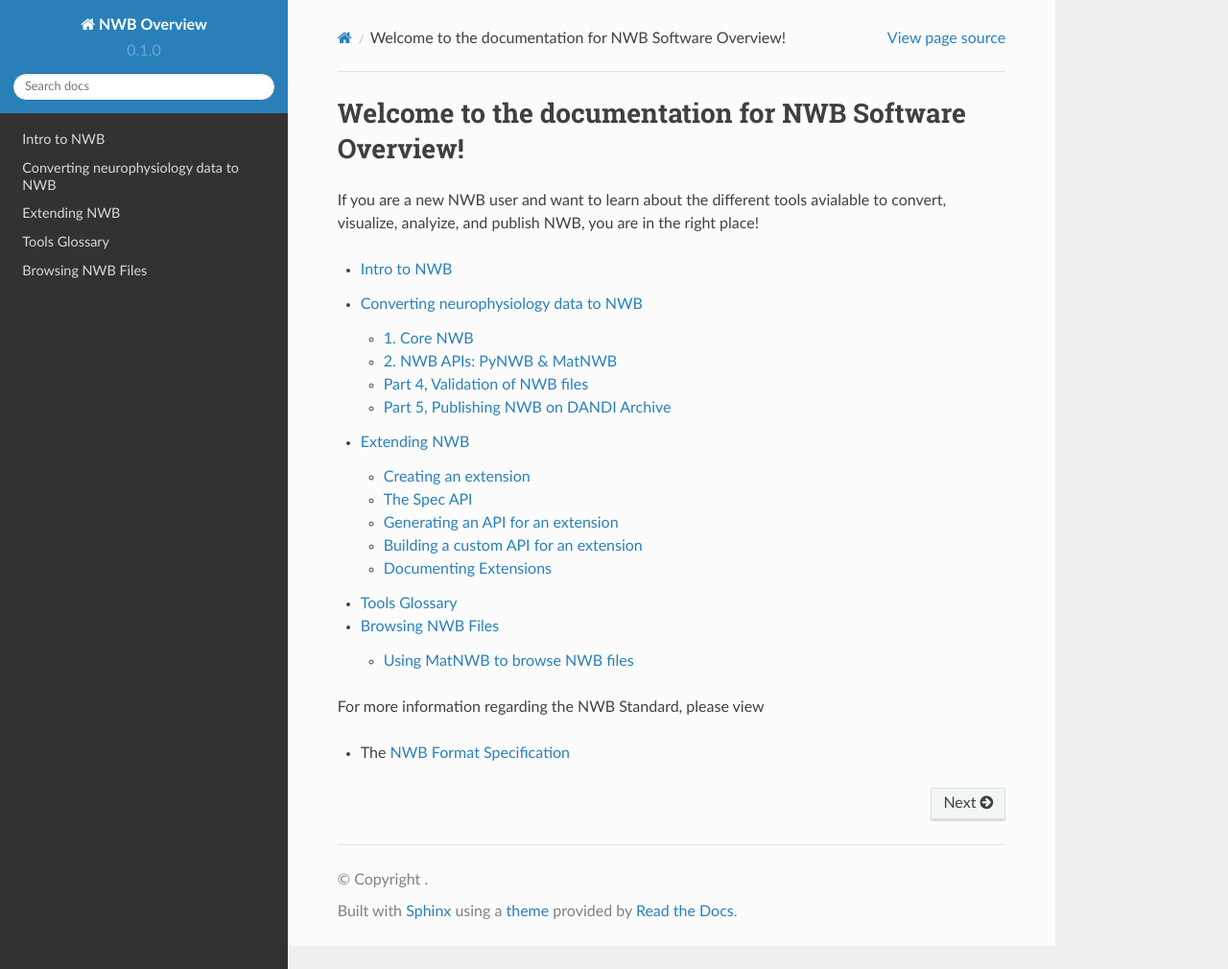
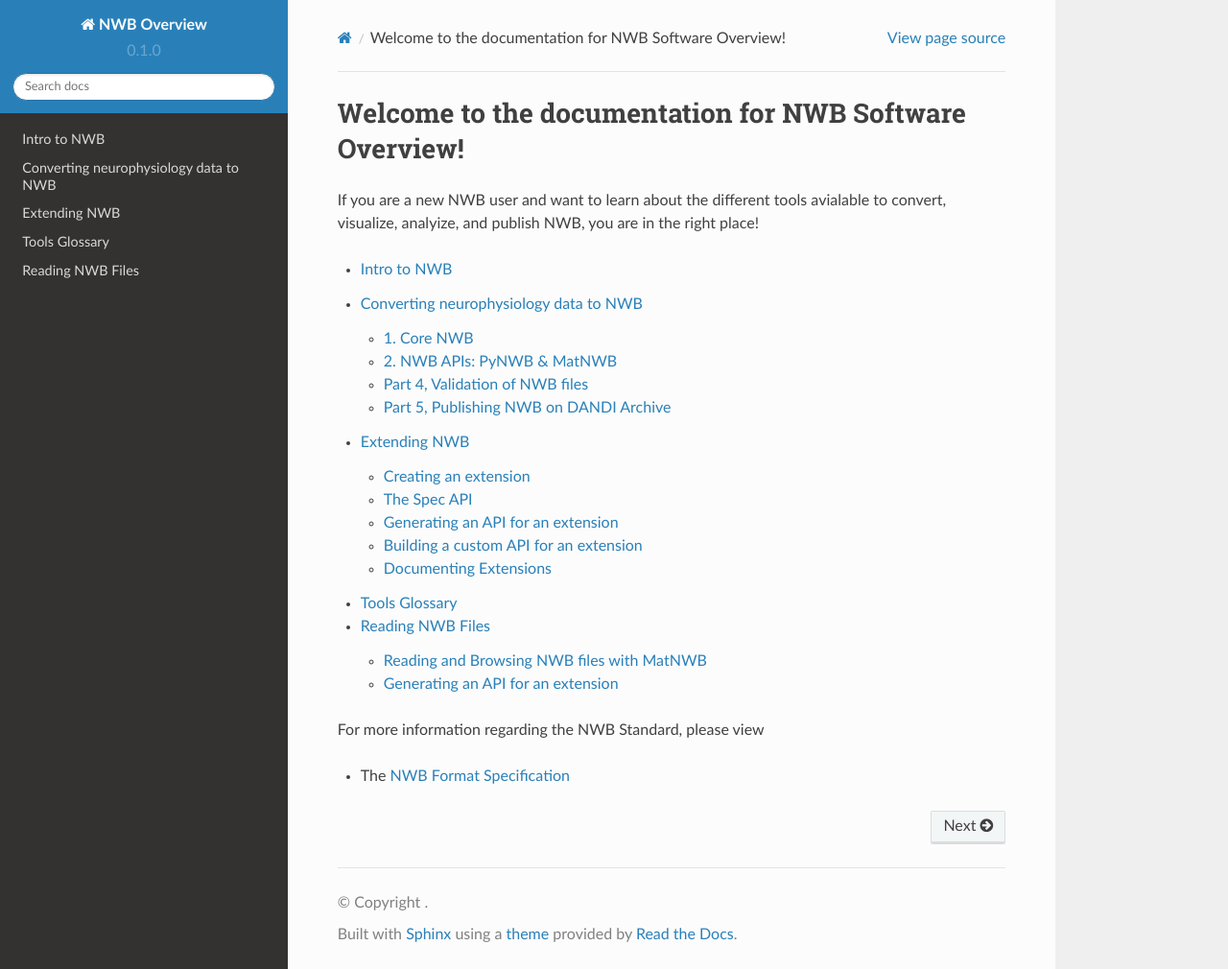
Before and after one commit to NeurodataWithoutBorders/nwb-overview, a Sphinx documentation site: the page built from docs/source/index.rst, in a window 1280 px wide and 1010 px high. Shown: the whole window at 96% size. Built offline with Sphinx 7.4.7 and the Read the Docs theme 2.0.0, drawn with Linux system fonts in a browser that asks for light colours; some of the changed lines change nothing that is shown.

Commit message:
copy extensions to read section.
rename file browsing to file reading sections.

```diff
--- /dev/null
+++ b/docs/source/file_read/extensions.rst
@@ -0,0 +1,78 @@
+Generating an API for an extension
+-----------------------------------------------------
+
+Generating a MatNWB API
+~~~~~~~~~~~~~~~~~~~~~~~
+
+In MatNWB, simply call ``generateExtension("path/to/extension/namespace.yaml");``; The class files will be generated under the ``+types/+<extension>`` module and can be accessed via standard MATLAB class semantics:
+
+.. code-block:: MATLAB
+
+    ts = types.ndx_example.TetrodeSeries(<arguments>);
+
+.. note::
+    As seen above, MatNWB will convert namespace names if they are not valid identifiers in MATLAB. See `Variable Names <https://www.mathworks.com/help/matlab/matlab_prog/variable-names.html>`_ for more information. In most cases, the conversion conforms with MATLAB's approach with `matlab.lang.makeValidName() <https://www.mathworks.com/help/matlab/ref/matlab.lang.makevalidname.html>`_
+
+Generating a PyNWB API
+~~~~~~~~~~~~~~~~~~~~~~
+
+Now that we have created the extension specification, we need to create the Python interface. These classes will be
+used just like the PyNWB API to read and write NWB files using Python. There are two ways to do this: you can
+automatically generate the API classes based on the schema, or you can manually create the API classes. Here, we will
+show you how to automatically generate the API. In the next section we will discuss why and how to create custom API
+classes.
+
+
+Open up ``ndx-example/src/pynwb/ndx_example/__init__.py``, and notice the last line:
+
+.. code-block:: python
+
+    TetrodeSeries = get_class('TetrodeSeries', 'ndx-example')
+
+:py:func:`~pynwb.get_class` is a function that automatically creates a Python API object by parsing the extension
+YAML. If you create more neurodata types, simply go down the line creating each one. This is the same object that is
+created when you use the ``load_namespaces`` flag on :py:func:`~pynwb.NWBHDF5IO.__init__`.
+
+Customizing automatically generated APIs
+~~~~~~~~~~~~~~~~~~~~~~~~~~~~~~~~~~~~~~~~
+
+Once these classes are generated, you can customize them by dynamically adding or replacing attributes/methods (a.k.a., monkey patching).
+
+A typical example is adding methods. Let's say you wanted a method that could
+return data from only the first channel. You could add that method like this:
+
+.. code-block:: python
+
+    def data_from_first_chan(self):
+        return self.data[:, 0]
+
+    TetrodeSeries.data_from_first_chan = data_from_first_chan
+
+You can also alter existing methods by overwriting them. Lets suppose you wanted to ensure that the
+``trode_id`` field is never less than 0 for the ``TetrodeSeries`` constructor. You can do this by creating a new
+``__init__`` function and assigning it to the class.
+
+.. code-block:: python
+
+    from hdmf.utils import docval, get_docval
+    from hdmf.common.table import DynamicTableRegion
+
+    @docval(get_docval(TetrodeSeries.__init__))
+    def new_init(self, **kwargs):
+        assert kwargs['trode_id'] >=0, f"`trode_id` must be greater than or equal to 0."
+        TetrodeSeries.__init__(self, **kwargs)
+
+    TetrodeSeries.__init__ = new_init
+
+The above code creates a ``new_init`` method that runs a validation step and then calls the original ``__init__``.
+Then the class ``__init__`` is overwritten by the new method. Here we also use ``docval``, which is described in the
+next section.
+
+
+.. tip::
+    This approach is easy, but note your API will be locked to your specification. If you make changes to your
+    specification there will be corresponding changes to the API, and this is likely to break existing code.
+    Also, monkey patches can be very confusing to someone who is not aware of them. Differences
+    between the installed module and the actual behavior of the source code can lead to frustrated
+    developers. As such, this approach should be used with great care. In the
+    next section we will show you how to create your own custom API that is more robust.
--- a/docs/source/file_browsing/file_browsing.rst
+++ b/docs/source/file_read/file_read.rst
@@ -1,4 +1,4 @@
-Browsing NWB Files
+Reading NWB Files
 ==================
 
 PLACEHOLDER (you can do this!)
@@ -11,3 +11,4 @@ Something something matnwb.
     :maxdepth: 2
 
     matnwb
+    extensions
--- a/docs/source/file_browsing/matnwb.rst
+++ b/docs/source/file_read/matnwb.rst
@@ -1,5 +1,5 @@
-Using MatNWB to browse NWB files
-================================
+Reading and Browsing NWB files with MatNWB
+==========================================
 
 MatNWB provides an object-oriented API using standard MATLAB classes to allow for a near-seemless integration with MATLAB's own class system. HDF5's groups, links, and datasets are all mapped over to elided properties, custom "untyped" types, and lower-level MATLAB primitive types.
 
--- a/docs/source/index.rst
+++ b/docs/source/index.rst
@@ -16,7 +16,7 @@ publish NWB, you are in the right place!
    conversion_tutorial/user_guide
    extensions_tutorial/extensions_tutorial_home
    tool_glossary
-   file_browsing/file_browsing
+   file_read/file_read
 
 For more information regarding the NWB Standard, please view
 
```
